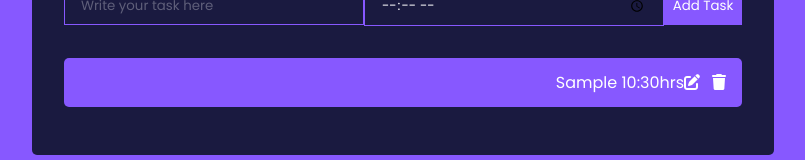
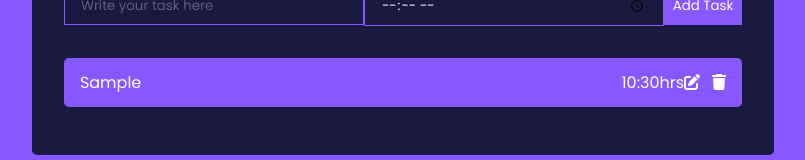
Before and after one commit to Daniel-Musunza/react-task-manager, a React (Create React App) app: page / in a window 1280 px wide. Both pictures are taken after typing "Sample", "10:30" into the empty fields and a click on the button "Add Task". Shown: the part 192-352 px from the top of the page, without its empty margins (237-1042 px from the left). Built offline with nearby package versions, Linux system fonts and the light colour scheme.

Commit message:
add time to task

```diff
--- a/src/components/Todo.js
+++ b/src/components/Todo.js
@@ -7,10 +7,10 @@ export const Todo = ({ task, toggleComplete, deleteTodo, editTodo }) => {
         onClick={() => toggleComplete(task.id)}
         className={`${task.completed ? 'completed' : ''}`}
       >
-
+        {task.task}
       </p>
       <div>
-      {task.task} {task.time}hrs
+      {task.time}hrs
         <i className="fa-solid fa-pen-to-square" onClick={() => editTodo(task.id)}></i>
         <i className="fa-solid fa-trash" onClick={() => deleteTodo(task.id)}></i>
       </div>
```
